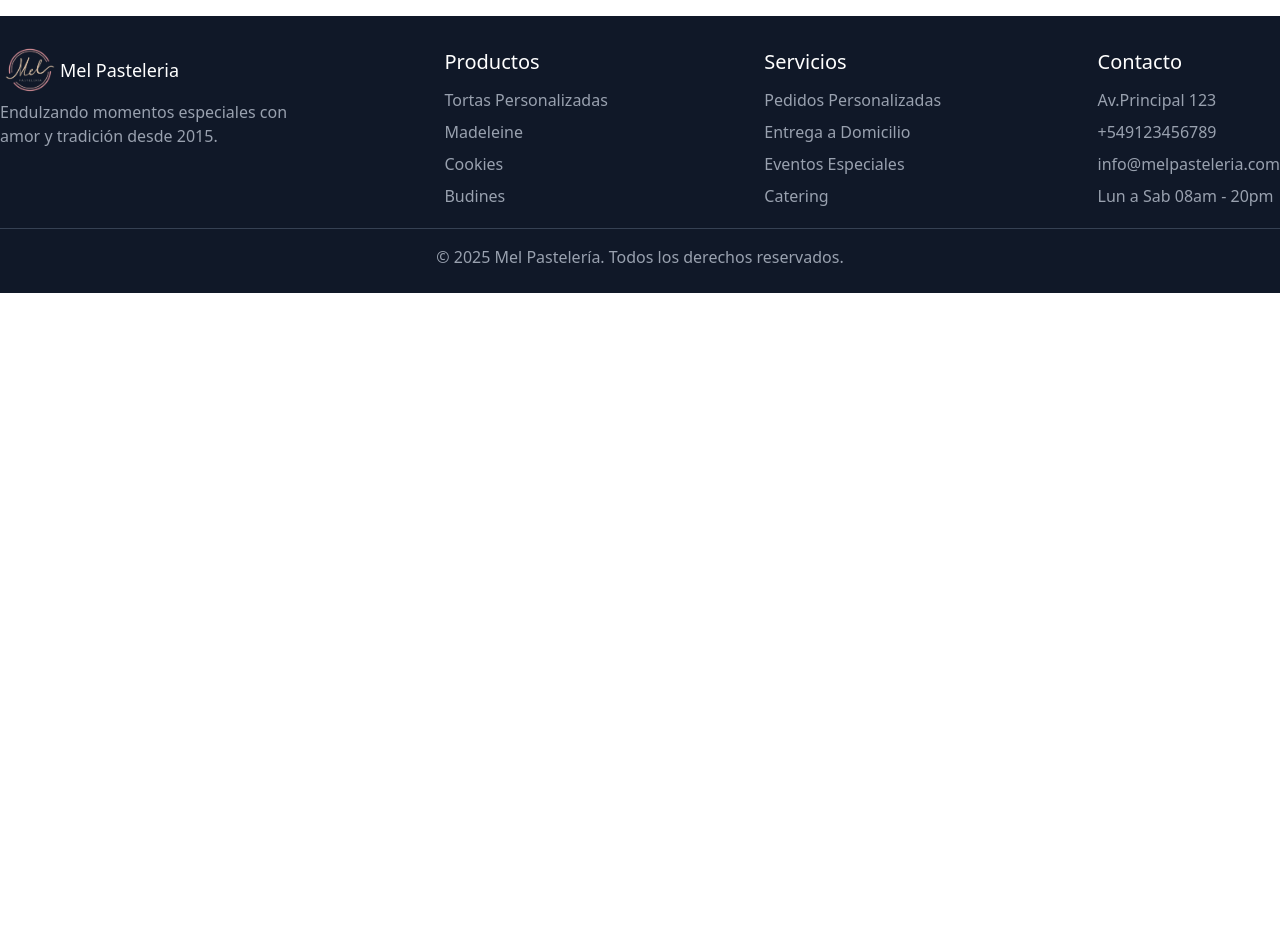
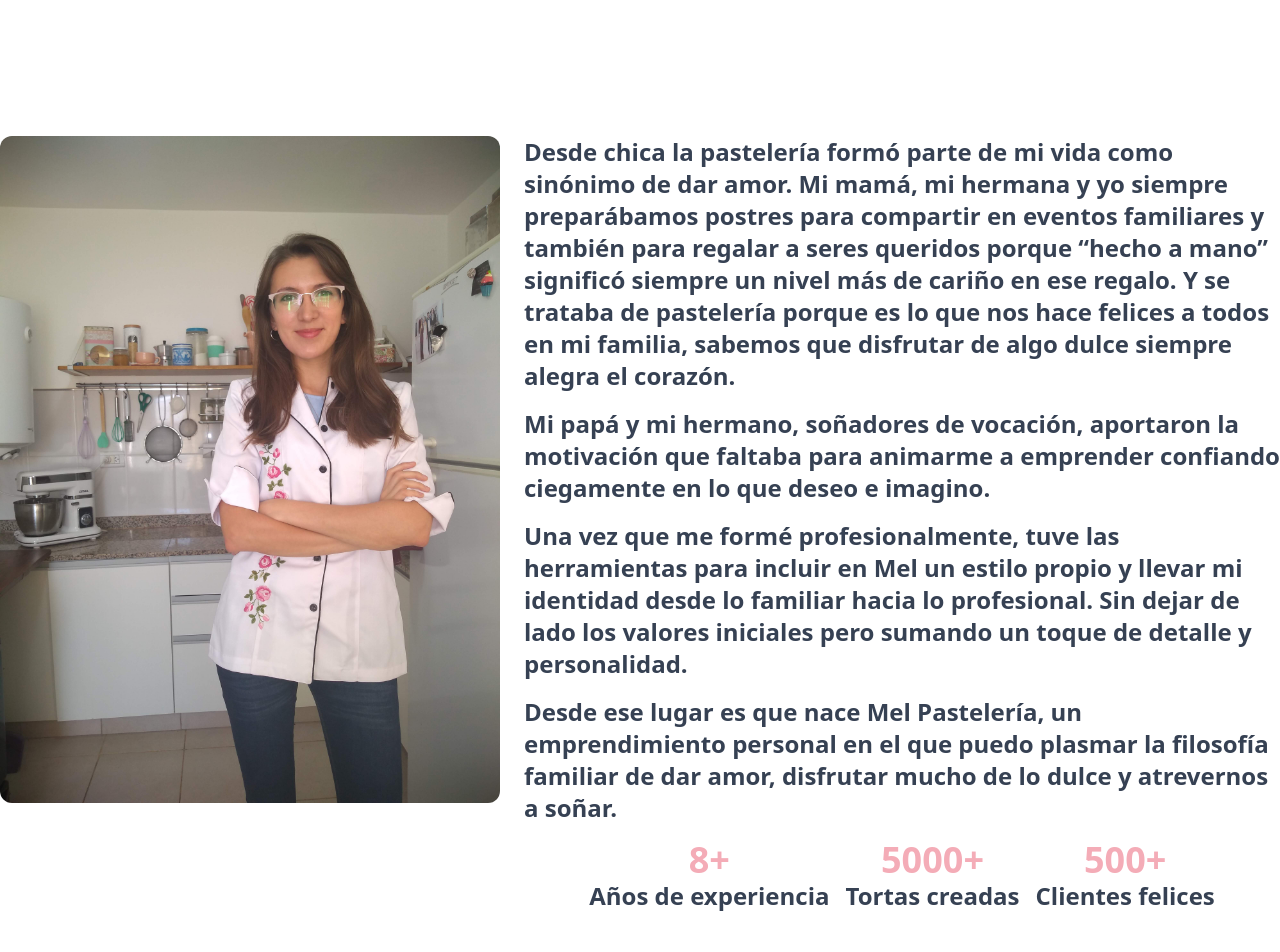
Before and after one commit to pauligarcia8/mel-pasteleria, a React (Vite) app: page / in a window 1280 px wide. Shown: the part 2200-3152 px from the top of the page. Before the commit the page ends 2493 px from the top, so only its background shows below. Built offline with nearby package versions, Linux system fonts and the light colour scheme.

Commit message:
add our history section

```diff
--- a/src/App.jsx
+++ b/src/App.jsx
@@ -3,6 +3,7 @@ import NavBar from "./components/NavBar";
 import Hero from "./components/Hero";
 import Specialities from "./components/Specialities";
 import Gallery from "./components/Gallery";
+import OurHistory from "./components/OurHistory";
 
 function App() {
   return (
@@ -12,6 +13,7 @@ function App() {
         <Hero />
         <Specialities />
         <Gallery />
+        <OurHistory />
       </main>
       <Footer />
     </div>
--- a/src/components/Gallery.jsx
+++ b/src/components/Gallery.jsx
@@ -26,7 +26,7 @@ const Gallery = () => {
         title="Galeria de Productos"
         body="Una muestra de nuestras deliciosas creaciones"
       />
-      <div className="grid grid-cols-2 md:grid-cols-3 lg:grid-cols-4 gap-4 p-10">
+      <div className="grid grid-cols-2 md:grid-cols-3 lg:grid-cols-4 gap-4 py-10">
         {images.map((image, index) => (
           <div key={index} className="overflow-hidden rounded-xl shadow-lg">
             <img
--- /dev/null
+++ b/src/components/OurHistory.jsx
@@ -0,0 +1,64 @@
+import meli from "../assets/meli.jpg";
+
+const OurHistory = () => {
+  return (
+    <section className="min-h-screen flex items-start max-w-screen-xl mx-auto w-full py-20 gap-6">
+      <img src={meli} width={500} height={500} className="rounded-xl" />
+      <div>
+        <p className="text-2xl text-gray-700 font-semibold">
+          Desde chica la pastelería formó parte de mi vida como sinónimo de dar
+          amor. Mi mamá, mi hermana y yo siempre preparábamos postres para
+          compartir en eventos familiares y también para regalar a seres
+          queridos porque “hecho a mano” significó siempre un nivel más de
+          cariño en ese regalo. Y se trataba de pastelería porque es lo que nos
+          hace felices a todos en mi familia, sabemos que disfrutar de algo
+          dulce siempre alegra el corazón.
+        </p>
+        <p className="text-2xl text-gray-700 font-semibold my-4">
+          Mi papá y mi hermano, soñadores de vocación, aportaron la motivación
+          que faltaba para animarme a emprender confiando ciegamente en lo que
+          deseo e imagino.
+        </p>
+        <p className="text-2xl text-gray-700 font-semibold my-4">
+          Una vez que me formé profesionalmente, tuve las herramientas para
+          incluir en Mel un estilo propio y llevar mi identidad desde lo
+          familiar hacia lo profesional. Sin dejar de lado los valores iniciales
+          pero sumando un toque de detalle y personalidad.
+        </p>
+        <p className="text-2xl text-gray-700 font-semibold my-4">
+          Desde ese lugar es que nace Mel Pastelería, un emprendimiento personal
+          en el que puedo plasmar la filosofía familiar de dar amor, disfrutar
+          mucho de lo dulce y atrevernos a soñar.
+        </p>
+        <div className="flex items-center justify-center gap-4">
+          <div>
+            <h1 className="text-4xl font-semibold text-center text-[#f4acb7]">
+              8+
+            </h1>
+            <p className="text-2xl text-gray-700 font-semibold">
+              Años de experiencia
+            </p>
+          </div>
+          <div>
+            <h1 className="text-4xl font-semibold text-center text-[#f4acb7]">
+              5000+
+            </h1>
+            <p className="text-2xl text-gray-700 font-semibold">
+              Tortas creadas
+            </p>
+          </div>
+          <div>
+            <h1 className="text-4xl font-semibold text-center text-[#f4acb7]">
+              500+
+            </h1>
+            <p className="text-2xl text-gray-700 font-semibold">
+              Clientes felices
+            </p>
+          </div>
+        </div>
+      </div>
+    </section>
+  );
+};
+
+export default OurHistory;
```
Also changed, not shown: src/assets/flor.png (added), src/assets/meli.jpg (added).
